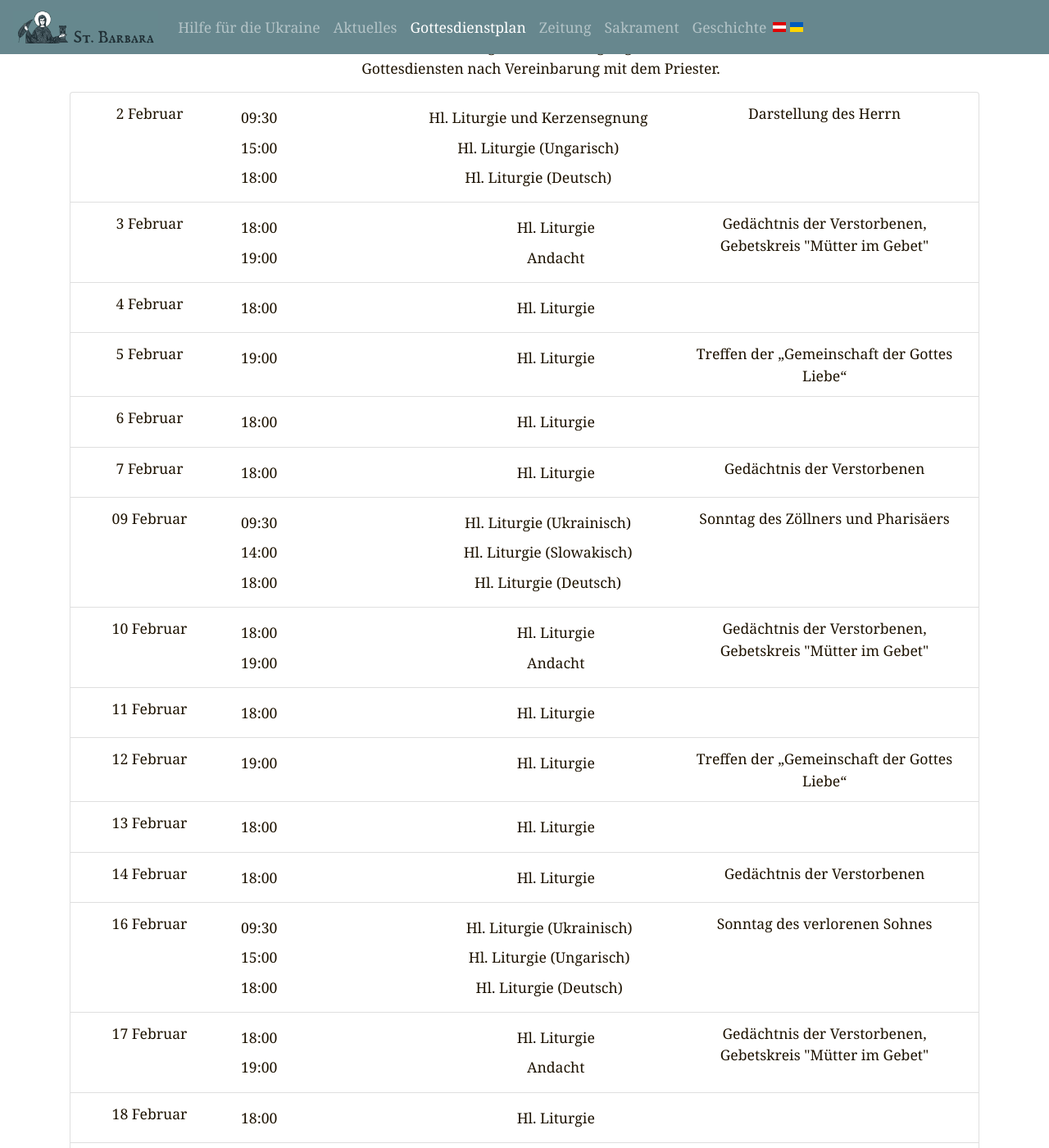
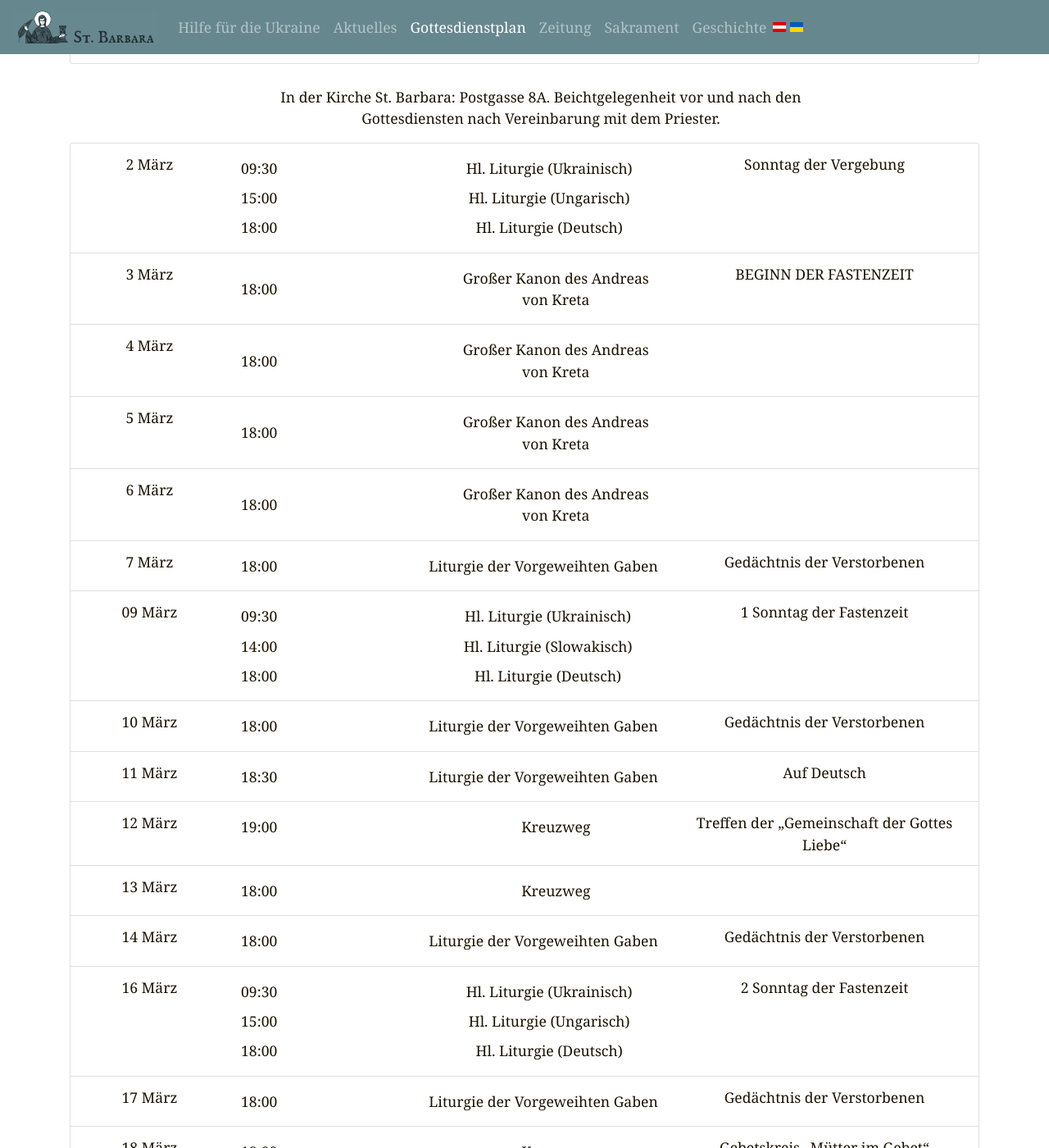
Before and after one commit to n3braska/jekyll, a Jekyll site: the page built from de/timetable.html, in a window 1280 px wide and 1400 px high, scrolled down 494 px. Shown: the whole window at 82% size. Built offline with Jekyll 4.4.1, drawn with Linux system fonts in a browser that asks for light colours; some of the changed text lies outside the part shown.

Commit message:
March Timetable update

```diff
--- a/_data/de/calendar_josaphatskapelle.yml
+++ b/_data/de/calendar_josaphatskapelle.yml
@@ -317,167 +317,158 @@ month:
     month_date: 02-2023
   - announcement: "In der Kirche St. Barbara: Postgasse 8A. Beichtgelegenheit vor und nach den Gottesdiensten nach Vereinbarung mit dem Priester."
     day:
-      - d: 3
-        event:
-          - time: " 09:30"
-            title: Hl. Liturgie
-          - time: " 15:00"
+      - d: 02
+        event:
+          - time: "09:30"
+            title: Hl. Liturgie (Ukrainisch)
+          - time: "15:00"
             title: Hl. Liturgie (Ungarisch)
-          - time: " 18:00"
-            title: Hl. Liturgie (Deutsch)
-        occasion: KREUZERHÖHUNG
-      - d: 4
-        event:
-          - time: " 18:00"
+          - time: "18:00"
+            title: Hl. Liturgie (Deutsch)
+        occasion: Sonntag der Vergebung
+      - d: 03
+        event:
+          - time: "18:00"
+            title: Großer Kanon des Andreas von Kreta
+        occasion: BEGINN DER FASTENZEIT
+      - d: 04
+        event:
+          - time: "18:00"
+            title: Großer Kanon des Andreas von Kreta
+        occasion: null
+      - d: 05
+        event:
+          - time: "18:00"
+            title: Großer Kanon des Andreas von Kreta
+        occasion: null
+      - d: 06
+        event:
+          - time: "18:00"
+            title: Großer Kanon des Andreas von Kreta
+        occasion: null
+      - d: 07
+        event:
+          - time: "18:00"
             title: Liturgie der Vorgeweihten Gaben
         occasion: Gedächtnis der Verstorbenen
-      - d: 5
-        event:
-          - time: " 18:00"
+      - d: 09
+        event:
+          - time: "09:30"
+            title: Hl. Liturgie (Ukrainisch)
+          - time: "14:00"
+            title: Hl. Liturgie (Slowakisch)
+          - time: "18:00"
+            title: Hl. Liturgie (Deutsch)
+        occasion: 1 Sonntag der Fastenzeit
+      - d: 10
+        event:
+          - time: "18:00"
+            title: Liturgie der Vorgeweihten Gaben
+        occasion: Gedächtnis der Verstorbenen
+      - d: 11
+        event:
+          - time: "18:30"
+            title: Liturgie der Vorgeweihten Gaben
+        occasion: Auf Deutsch
+      - d: 12
+        event:
+          - time: "19:00"
             title: Kreuzweg
-          - time: " 19:00"
-            title: Gebetskreis „Mütter im Gebet“
-        occasion: null
-      - d: 6
-        event:
-          - time: " 18:00"
-            title: Kreuzweg der Gottesliebe
-        occasion: null
-      - d: 7
-        event:
-          - time: " 18:00"
-            title: Kreuzweg der Ukraine
-        occasion: null
-      - d: 8
-        event:
-          - time: " 18:00"
+        occasion: Treffen der „Gemeinschaft der Gottes Liebe“
+      - d: 13
+        event:
+          - time: "18:00"
+            title: Kreuzweg
+        occasion: null
+      - d: 14
+        event:
+          - time: "18:00"
             title: Liturgie der Vorgeweihten Gaben
         occasion: Gedächtnis der Verstorbenen
-      - d: 10
-        event:
-          - time: " 09:30"
-            title: Hl. Liturgie
-          - time: " 15:00"
+      - d: 16
+        event:
+          - time: "09:30"
+            title: Hl. Liturgie (Ukrainisch)
+          - time: "15:00"
+            title: Hl. Liturgie (Ungarisch)
+          - time: "18:00"
+            title: Hl. Liturgie (Deutsch)
+        occasion: 2 Sonntag der Fastenzeit
+      - d: 17
+        event:
+          - time: "18:00"
+            title: Liturgie der Vorgeweihten Gaben
+        occasion: Gedächtnis der Verstorbenen
+      - d: 18
+        event:
+          - time: "18:00"
+            title: Kreuzweg
+          - time: "19:00"
+            title: Andacht
+        occasion: Gebetskreis „Mütter im Gebet“
+      - d: 19
+        event:
+          - time: "19:00"
+            title: Kreuzweg
+        occasion: Treffen der „Gemeinschaft der Gottes Liebe“
+      - d: 20
+        event:
+          - time: "18:00"
+            title: Kreuzweg
+        occasion: null
+      - d: 21
+        event:
+          - time: "18:00"
+            title: Liturgie der Vorgeweihten Gaben
+        occasion: Gedächtnis der Verstorbenen
+      - d: 23
+        event:
+          - time: "09:30"
+            title: Hl. Liturgie (Ukrainisch)
+          - time: "14:00"
             title: Hl. Liturgie (Slowakisch)
-          - time: " 18:00"
-            title: Hl. Liturgie (Deutsch)
-        occasion: null
-      - d: 11
-        event:
-          - time: " 18:00"
+          - time: "18:00"
+            title: Hl. Liturgie (Deutsch)
+        occasion: 3 Sonntag der Fastenzeit
+      - d: 24
+        event:
+          - time: "18:00"
+            title: Hl. Liturgie, Beichtgelegenheit
+        occasion: null
+      - d: 25
+        event:
+          - time: "09:30"
+            title: Hl. Liturgie, Beichtgelegenheit
+          - time: "18:00"
+            title: Hl. Liturgie, Beichtgelegenheit
+        occasion: Fest Mariä Verkündigung
+      - d: 26
+        event:
+          - time: "19:00"
+            title: Hl. Liturgie, Beichtgelegenheit
+        occasion: null
+      - d: 27
+        event:
+          - time: "18:00"
+            title: Hl. Liturgie, Beichtgelegenheit
+        occasion: null
+      - d: 28
+        event:
+          - time: "18:00"
             title: Liturgie der Vorgeweihten Gaben
         occasion: Gedächtnis der Verstorbenen
-      - d: 12
-        event:
-          - time: " 18:00"
-            title: Kreuzweg
-          - time: " 19:00"
-            title: Gebetskreis „Mütter im Gebet“
-        occasion: null
-      - d: 13
-        event:
-          - time: " 18:00"
-            title: Kreuzweg der Gottesliebe
-        occasion: null
-      - d: 14
-        event:
-          - time: " 18:00"
-            title: Kreuzweg der Ukraine
-        occasion: null
-      - d: 15
-        event:
-          - time: " 18:00"
+      - d: 30
+        event:
+          - time: "09:30"
+            title: Hl. Liturgie (Ukrainisch)
+          - time: "18:00"
+            title: Hl. Liturgie (Deutsch)
+        occasion: 4 Sonntag der Fastenzeit
+      - d: 31
+        event:
+          - time: "18:00"
             title: Liturgie der Vorgeweihten Gaben
         occasion: Gedächtnis der Verstorbenen
-      - d: 17
-        event:
-          - time: " 09:30"
-            title: Hl. Liturgie
-          - time: " 15:00"
-            title: Hl. Liturgie (Ungarisch)
-          - time: " 18:00"
-            title: Hl. Liturgie (Deutsch)
-        occasion: null
-      - d: 18
-        event:
-          - time: " 18:00"
-            title: Liturgie der Vorgeweihten Gaben
-        occasion: Gedächtnis der Verstorbenen
-      - d: 19
-        event:
-          - time: " 18:00"
-            title: Kreuzweg
-          - time: " 19:00"
-            title: Gebetskreis „Mütter im Gebet“
-        occasion: null
-      - d: 20
-        event:
-          - time: " 18:00"
-            title: Kreuzweg der Gottesliebe
-        occasion: null
-      - d: 21
-        event:
-          - time: " 18:00"
-            title: Kreuzweg der Ukraine
-        occasion: null
-      - d: 22
-        event:
-          - time: " 18:00"
-            title: Liturgie der Vorgeweihten Gaben
-        occasion: Gedächtnis der Verstorbenen
-      - d: 24
-        event:
-          - time: " 09:30"
-            title: Hl. Liturgie
-          - time: " 15:00"
-            title: Hl. Liturgie (Slowakisch)
-          - time: " 18:00"
-            title: Hl. Liturgie (Deutsch)
-        occasion: PALMSONNTAG
-      - d: 25
-        event:
-          - time: " 18:00"
-            title: Hl. Liturgie
-        occasion: VERKÜNDIGUNG DES HERRN
-      - d: 26
-        event:
-          - time: " 18:00"
-            title: Kreuzweg
-          - time: " 19:00"
-            title: Gebetskreis „Mütter im Gebet“
-        occasion: null
-      - d: 28
-        event:
-          - time: " 09:30"
-            title: Basilius Liturgie mit Vesper
-          - time: " 18:00"
-            title: Passionsmatutin
-        occasion: null
-      - d: 29
-        event:
-          - time: " 09:30"
-            title: Vesper und Grablegung
-          - time: " 18:00"
-            title: Jerusalemer Matutin
-        occasion: Kirche bleibt den ganzen Tag offen!!!
-      - d: 30
-        event:
-          - time: " 09:30"
-            title: Basilius Liturgie mit Vesper
-          - time: " 18:00"
-            title: Grabgebet
-          - time: " 18:30"
-            title: Auferstehungsmatutin
-          - time: " 20:00"
-            title: Osterspeisensegnung
-        occasion: Kirche bleibt den ganzen Tag offen!!!
-      - d: 31
-        event:
-          - time: " 09:30"
-            title: Osterliturgie, danach  Osterspeisensegnung vor der Kirche
-          - time: " 14:00"
-            title: Hl. Liturgie (Slowakisch)
-        occasion: AUFERSTEHUNG CHRISTI
     month_date: 03-2023
   - announcement: null
     day:
--- a/_data/publishedMonths.yml
+++ b/_data/publishedMonths.yml
@@ -2,9 +2,9 @@ month:
   - number: 0
     isPublished: false
   - number: 1
+    isPublished: false
+  - number: 2
     isPublished: true
-  - number: 2
-    isPublished: false
   - number: 3
     isPublished: false
   - number: 4
```
Also changed, not shown: _data/de/calendar_jesuitenkirche.yml (+17 -12 lines), _data/ua/calendar_jesuitenkirche.yml (+21 -16 lines), _data/ua/calendar_josaphatskapelle.yml (+131 -143 lines).
